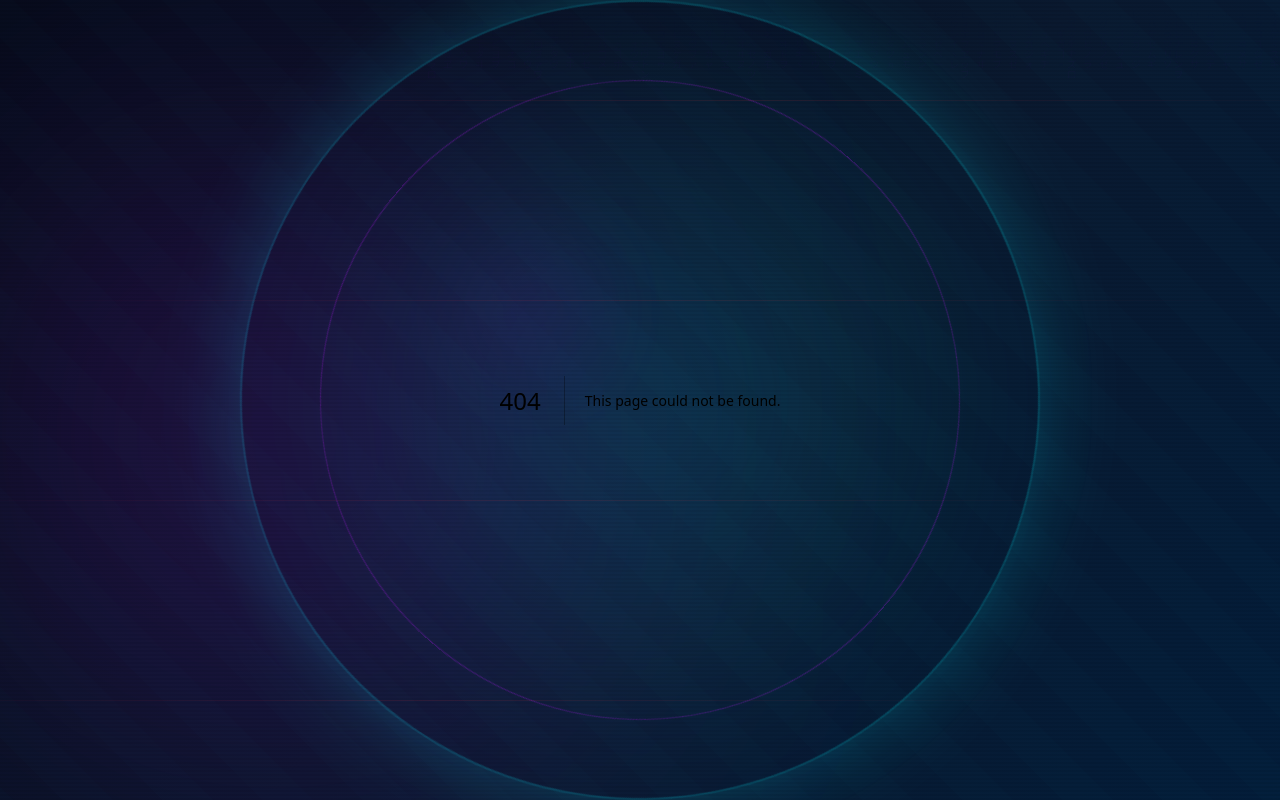
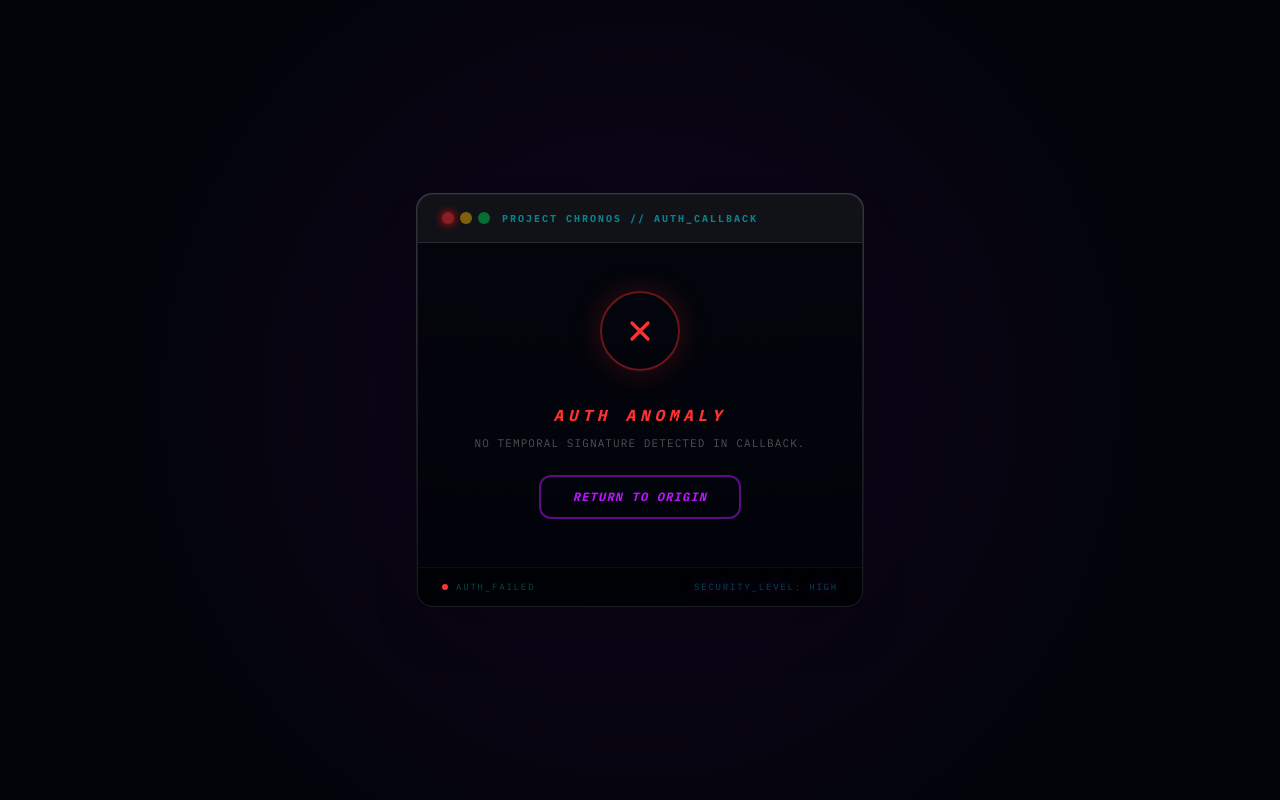
Before and after one commit to blueplaysgames3921/chronos-reconstruct, a Next.js app: page /auth in a window 1280 px wide. Before the commit this address had no page. Built offline with nearby package versions, Linux system fonts and the light colour scheme.

Commit message:
Create page.tsx

```diff
--- /dev/null
+++ b/app/auth/page.tsx
@@ -0,0 +1,163 @@
+'use client';
+
+import { useEffect, useState } from 'react';
+import { useRouter } from 'next/navigation';
+import { motion } from 'framer-motion';
+
+type AuthStatus = 'PROCESSING' | 'SUCCESS' | 'FAILED';
+
+const API_KEY_STORAGE_KEY = 'chronos_api_key';
+
+export default function AuthCallback() {
+  const router = useRouter();
+  const [status, setStatus] = useState<AuthStatus>('PROCESSING');
+
+  useEffect(() => {
+    const fragment = new URLSearchParams(window.location.hash.slice(1));
+    const apiKey = fragment.get('api_key');
+
+    if (apiKey) {
+      localStorage.setItem(API_KEY_STORAGE_KEY, apiKey);
+      setStatus('SUCCESS');
+      const timer = setTimeout(() => {
+        router.replace('/');
+      }, 1800);
+      return () => clearTimeout(timer);
+    } else {
+      setStatus('FAILED');
+    }
+  }, [router]);
+
+  return (
+    <main className="min-h-screen w-screen flex items-center justify-center bg-void font-mono overflow-hidden">
+      <div className="absolute inset-0 bg-[radial-gradient(circle_at_center,rgba(188,19,254,0.08)_0%,transparent_70%)]" />
+
+      <div className="relative z-10 w-full max-w-md mx-4">
+        <div className="p-px rounded-2xl bg-gradient-to-b from-white/20 to-transparent shadow-2xl">
+          <div className="bg-void/95 backdrop-blur-3xl rounded-2xl border border-white/10 overflow-hidden">
+
+            <div className="flex items-center gap-3 px-6 py-4 border-b border-white/10 bg-white/5">
+              <div className="flex gap-1.5">
+                <div className="w-3 h-3 rounded-full bg-red-500/50 shadow-[0_0_8px_red]" />
+                <div className="w-3 h-3 rounded-full bg-yellow-500/50" />
+                <div className={`w-3 h-3 rounded-full transition-colors duration-700 ${status === 'SUCCESS' ? 'bg-green-500 shadow-[0_0_8px_#22c55e]' : 'bg-green-500/50'}`} />
+              </div>
+              <span className="text-[10px] font-black tracking-[0.2em] text-chrono-cyan/50 uppercase">
+                Project Chronos // Auth_Callback
+              </span>
+            </div>
+
+            <div className="px-10 py-12 flex flex-col items-center text-center gap-8">
+              <div className="relative w-20 h-20 flex items-center justify-center">
+                {status === 'PROCESSING' && (
+                  <>
+                    <div className="absolute w-4 h-4 bg-chrono-cyan rounded-full animate-ping opacity-60" />
+                    <div className="absolute w-2 h-2 bg-chrono-cyan rounded-full" />
+                    <svg className="w-full h-full animate-spin" viewBox="0 0 100 100">
+                      <circle cx="50" cy="50" r="45" stroke="currentColor" strokeWidth="1" fill="none" className="text-chrono-cyan/20" />
+                      <circle cx="50" cy="50" r="45" stroke="currentColor" strokeWidth="3" fill="none" strokeDasharray="60 220" className="text-chrono-cyan" />
+                    </svg>
+                  </>
+                )}
+
+                {status === 'SUCCESS' && (
+                  <motion.div
+                    initial={{ scale: 0, opacity: 0 }}
+                    animate={{ scale: 1, opacity: 1 }}
+                    transition={{ type: 'spring', damping: 14, stiffness: 200 }}
+                    className="w-full h-full rounded-full border-2 border-chrono-cyan/40 flex items-center justify-center shadow-[0_0_30px_rgba(0,242,255,0.3)]"
+                  >
+                    <motion.svg
+                      initial={{ pathLength: 0 }}
+                      animate={{ pathLength: 1 }}
+                      transition={{ delay: 0.2, duration: 0.5 }}
+                      className="w-8 h-8 text-chrono-cyan"
+                      fill="none"
+                      stroke="currentColor"
+                      viewBox="0 0 24 24"
+                    >
+                      <motion.path
+                        strokeLinecap="round"
+                        strokeLinejoin="round"
+                        strokeWidth={2.5}
+                        d="M5 13l4 4L19 7"
+                      />
+                    </motion.svg>
+                  </motion.div>
+                )}
+
+                {status === 'FAILED' && (
+                  <motion.div
+                    initial={{ scale: 0, opacity: 0 }}
+                    animate={{ scale: 1, opacity: 1 }}
+                    transition={{ type: 'spring', damping: 14, stiffness: 200 }}
+                    className="w-full h-full rounded-full border-2 border-history-red/40 flex items-center justify-center shadow-[0_0_30px_rgba(255,49,49,0.2)]"
+                  >
+                    <svg className="w-8 h-8 text-history-red" fill="none" stroke="currentColor" viewBox="0 0 24 24">
+                      <path strokeLinecap="round" strokeLinejoin="round" strokeWidth={2.5} d="M6 18L18 6M6 6l12 12" />
+                    </svg>
+                  </motion.div>
+                )}
+              </div>
+
+              <motion.div
+                key={status}
+                initial={{ opacity: 0, y: 8 }}
+                animate={{ opacity: 1, y: 0 }}
+                transition={{ duration: 0.4 }}
+              >
+                {status === 'PROCESSING' && (
+                  <>
+                    <p className="text-base font-black uppercase italic tracking-[0.3em] digital-fire-text mb-2">
+                      Syncing Timeline
+                    </p>
+                    <p className="text-[11px] text-white/30 font-mono uppercase tracking-widest">
+                      Establishing temporal uplink...
+                    </p>
+                  </>
+                )}
+
+                {status === 'SUCCESS' && (
+                  <>
+                    <p className="text-base font-black uppercase italic tracking-[0.3em] text-chrono-cyan mb-2">
+                      Timeline Anchored
+                    </p>
+                    <p className="text-[11px] text-white/30 font-mono uppercase tracking-widest">
+                      Quantum signature verified. Entering nexus...
+                    </p>
+                  </>
+                )}
+
+                {status === 'FAILED' && (
+                  <>
+                    <p className="text-base font-black uppercase italic tracking-[0.3em] text-history-red mb-2">
+                      Auth Anomaly
+                    </p>
+                    <p className="text-[11px] text-white/30 font-mono uppercase tracking-widest mb-6">
+                      No temporal signature detected in callback.
+                    </p>
+                    <button
+                      onClick={() => router.replace('/')}
+                      className="px-8 py-3 border-2 border-chrono-purple/50 text-chrono-purple font-black uppercase italic tracking-widest rounded-xl hover:border-chrono-purple hover:shadow-[0_0_20px_rgba(188,19,254,0.3)] transition-all text-xs"
+                    >
+                      Return to Origin
+                    </button>
+                  </>
+                )}
+              </motion.div>
+            </div>
+
+            <div className="px-6 py-3 border-t border-white/5 bg-black/60 flex justify-between items-center text-[9px] font-mono text-chrono-cyan/30 uppercase tracking-[0.2em]">
+              <span className="flex items-center gap-2">
+                <span className={`w-1.5 h-1.5 rounded-full ${status === 'PROCESSING' ? 'bg-chrono-cyan animate-pulse' : status === 'SUCCESS' ? 'bg-green-500' : 'bg-history-red'}`} />
+                {status === 'PROCESSING' ? 'AUTH_PENDING' : status === 'SUCCESS' ? 'AUTH_GRANTED' : 'AUTH_FAILED'}
+              </span>
+              <span className="digital-fire-text">SECURITY_LEVEL: HIGH</span>
+            </div>
+
+          </div>
+        </div>
+      </div>
+    </main>
+  );
+}
```
